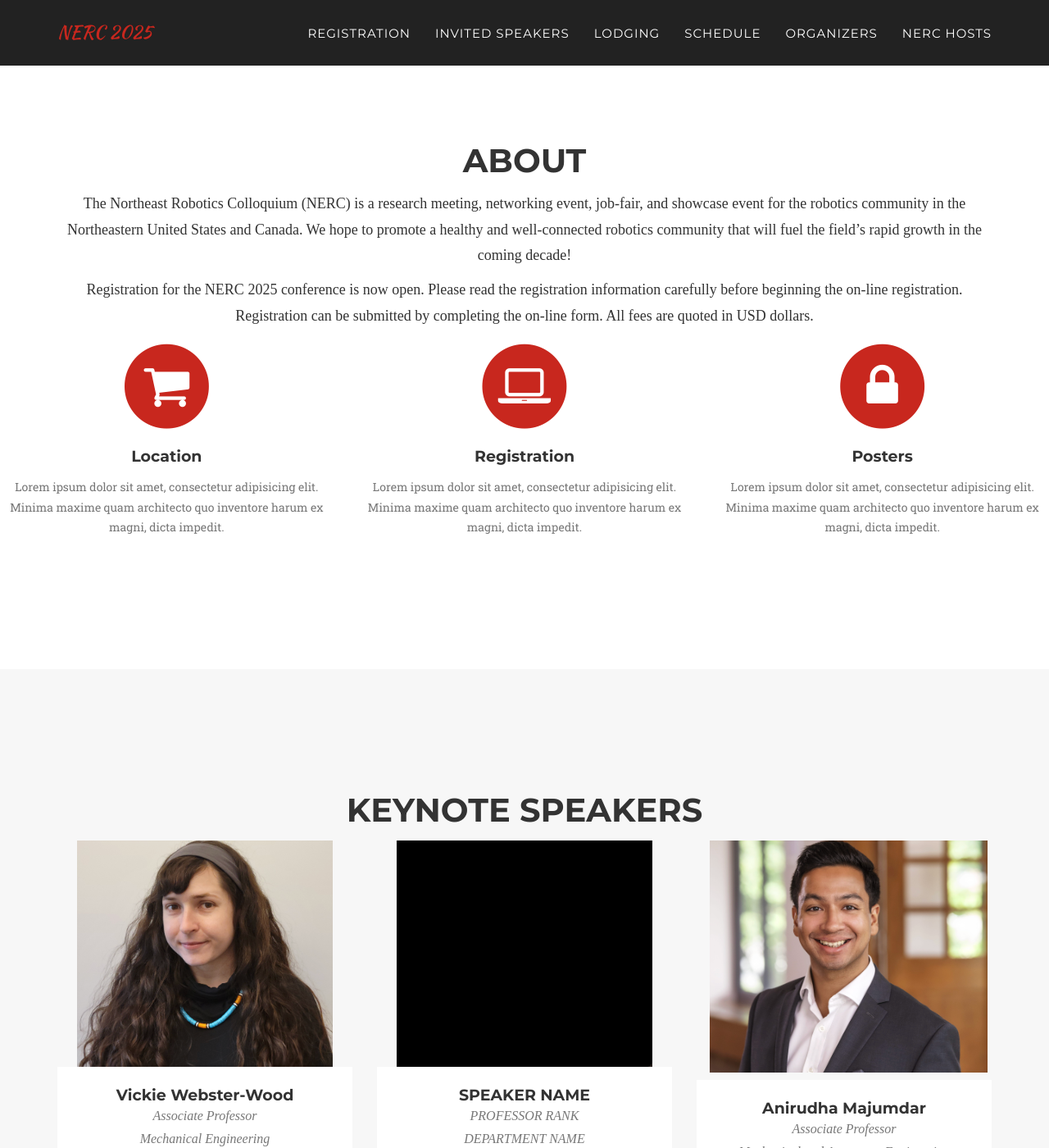
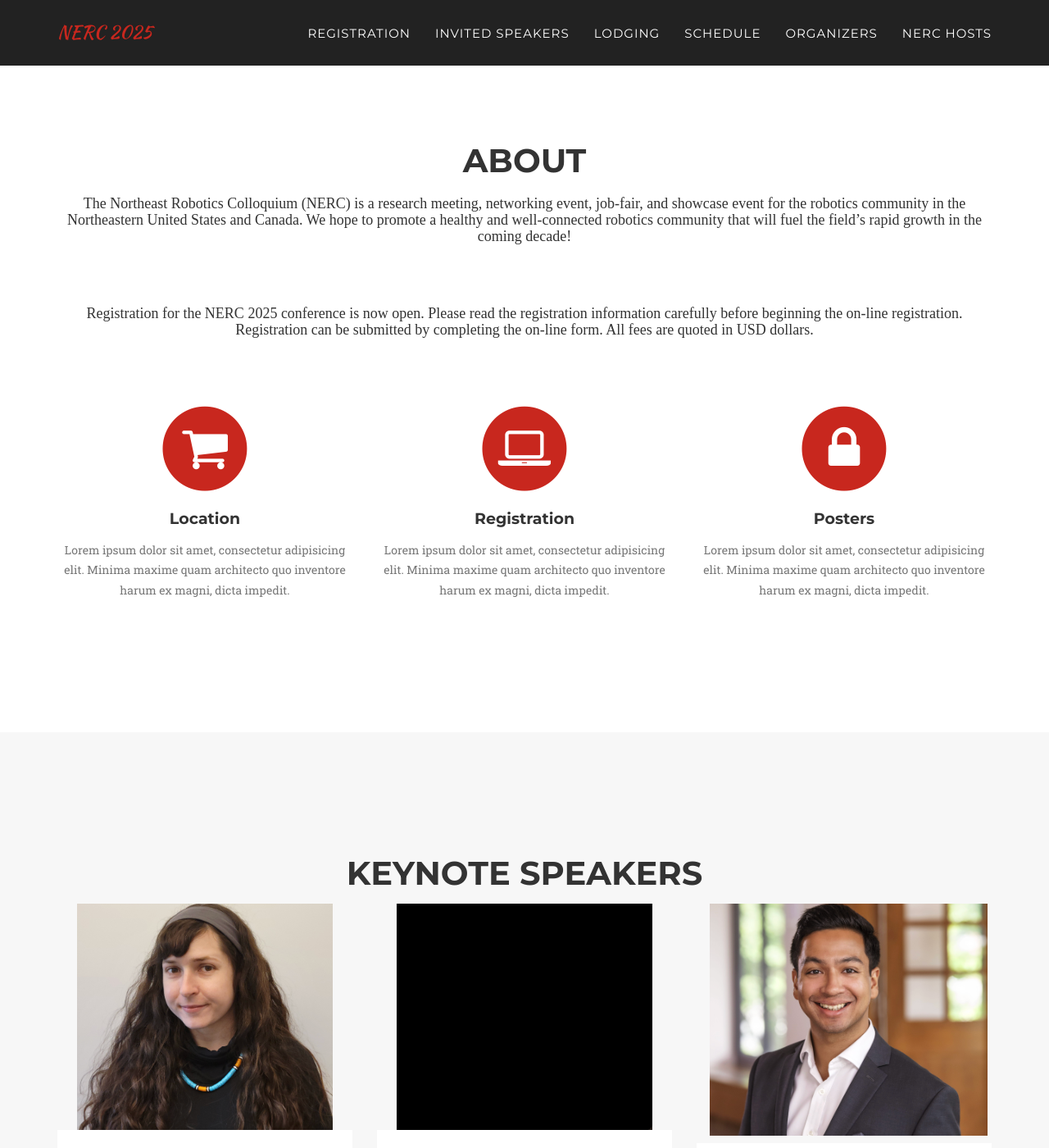
Before and after one commit to Cornell-Tech-AIRLab/cornell2025.nerc.io, a Jekyll site: the page built from index.html, in a window 1280 px wide and 1400 px high, scrolled down 741 px. Shown: the whole window at 82% size. Built offline with Jekyll 4.4.1, drawn with Linux system fonts in a browser that asks for light colours; some web fonts are replaced; grey boxes are pictures that could not be loaded.

Commit message:
reverting about

```diff
--- a/_includes/css/agency.css
+++ b/_includes/css/agency.css
@@ -379,7 +379,7 @@
     -webkit-transition: all ease .5s;
     -moz-transition: all ease .5s;
     transition: all ease .5s;
-    background: rgba(159, 17, 17, 0.9); /* Fallback when no plugin support */
+    background: rgba(254,209,54,.9); /* Fallback when no plugin support */
     background: rgba({{ site.data.template.color.primary | hex_to_rgb | join: ',' }}, .9);
 }
 
--- a/_includes/registration.html
+++ b/_includes/registration.html
@@ -4,10 +4,8 @@
     <div class="row">
       <div class="col-lg-12 text-center">
         <h2 class="section-heading">ABOUT</h2>
-
-        <p style="font-family: 'Times New Roman', Times, serif; font-size: 18px;">The Northeast Robotics Colloquium (NERC) is a research meeting, networking event, job-fair, and showcase event for the robotics community in the Northeastern United States and Canada. We hope to promote a healthy and well-connected robotics community that will fuel the field’s rapid growth in the coming decade!</p>
-        <p style="font-family: 'Times New Roman', Times, serif; font-size: 18px;">Registration for the NERC 2025 conference is now open. Please read the registration information carefully before beginning the on-line registration. Registration can be submitted by completing the on-line form. All fees are quoted in USD dollars.</p>
-      </div>
+        <h3 class="section-subheading">The Northeast Robotics Colloquium (NERC) is a research meeting, networking event, job-fair, and showcase event for the robotics community in the Northeastern United States and Canada. We hope to promote a healthy and well-connected robotics community that will fuel the field’s rapid growth in the coming decade!</h3>
+        <h3 class="section-subheading">Registration for the NERC 2025 conference is now open. Please read the registration information carefully before beginning the on-line registration. Registration can be submitted by completing the on-line form. All fees are quoted in USD dollars.</h3>
       </div>
     </div>
     <div class="row text-center">
```
